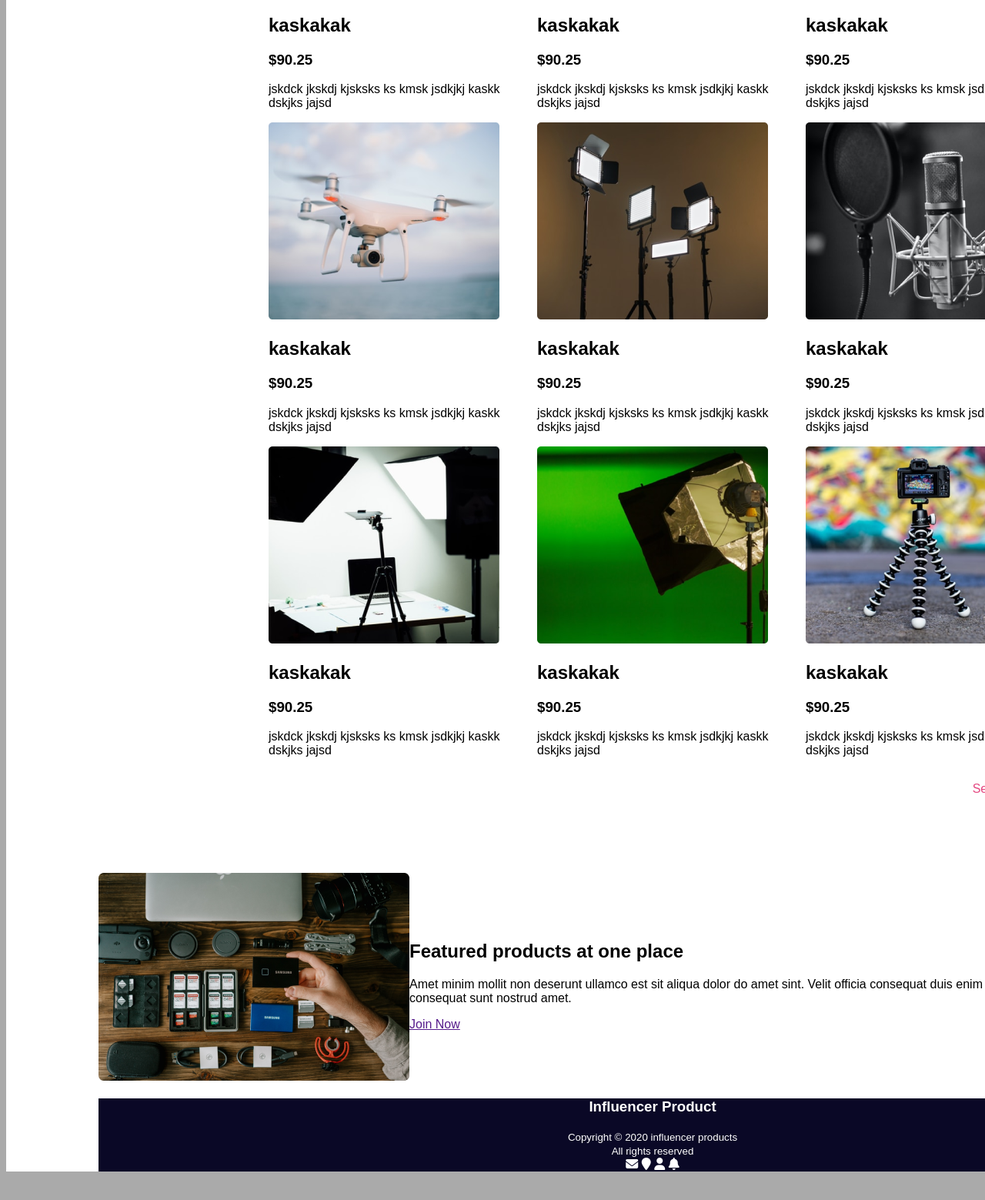
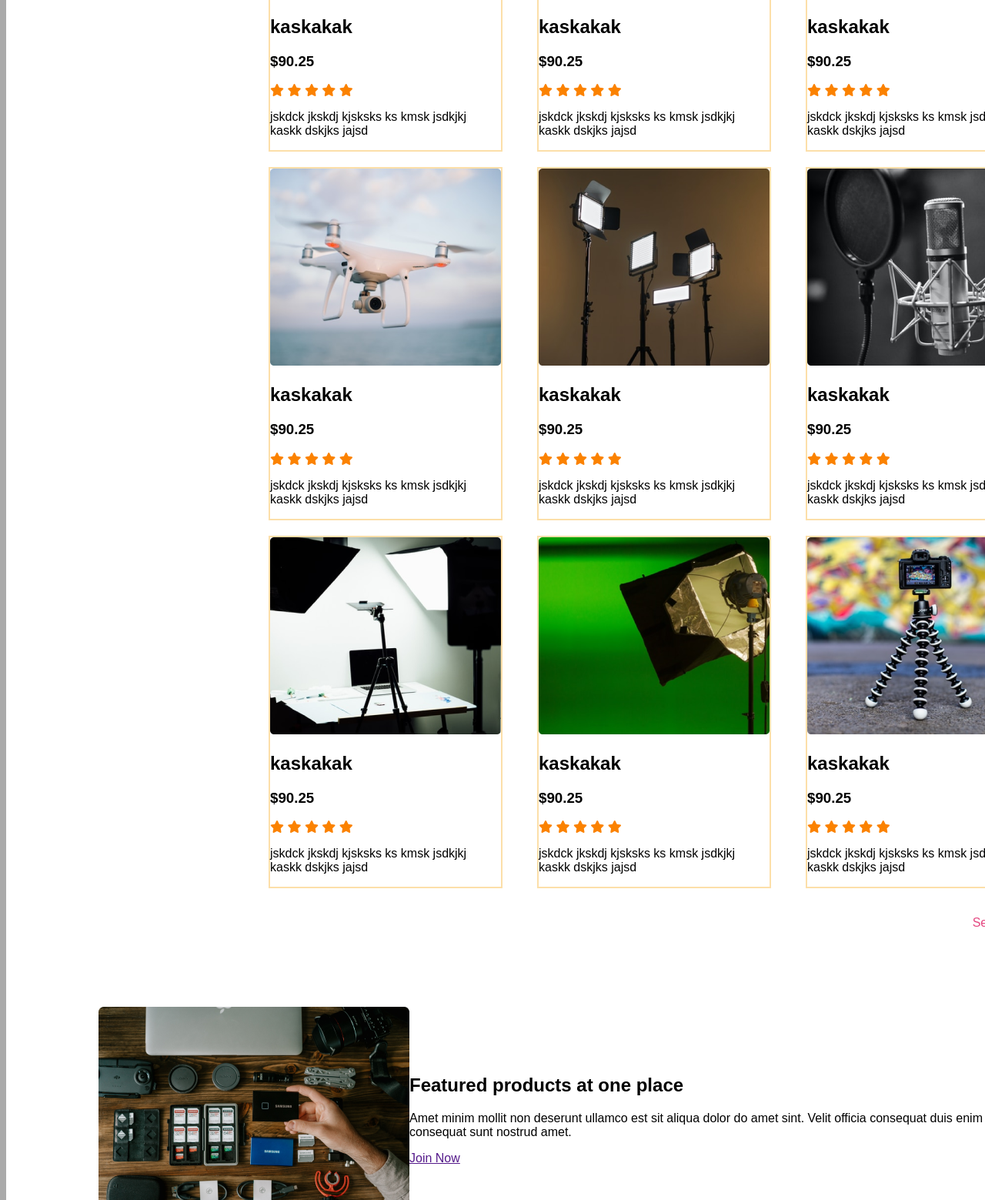
Before and after one commit to Sulayman1/influencer-gears, a plain HTML site: page index.html in a window 1280 px wide. Shown: the part 1202-2761 px from the top of the page at 77% size. Before the commit the page ends 2732 px from the top, so only its background shows below. Drawn offline with Linux system fonts and the light colour scheme.

Commit message:
time lose

```diff
--- a/index.html
+++ b/index.html
@@ -20,22 +20,18 @@
     <!-- Header End -->
 
     <!-- Main starts -->
-    <main>
-        <section class="container">
-            <h2 id="top-text">Influencer Product</h2>
-            <!-- Closed......................... <div class="flex">
-                <div id="cam-pic">
-                    <img src="images/main-camera.png" alt="">
+    <main class="container">
+        <section>
+            <div class="hflex">
+                <div>
+                    <h2 id="top-text">Influencer Product</h2>
                 </div>
-                <div id="influencer-detail">
-                    <h1>Start Your Journey As <br>
-                        Influencer</h1>
-                    <p>Achieve total Influencer Relationship Management (IRM) with the most comprehensive program in
-                        existence.
-                    </p>
-                    <a href="">Preebook now</a>
+                <div class="top-icon">
+                    <i class="fas fa-shopping-cart"></i>
+                    <i class="fas fa-search"></i>
                 </div>
-            </div> -->
+            </div>
+
             <div class="flex">
 
                 <div class="influencer">
@@ -63,58 +59,121 @@
             <div class="collection">
                 <h2 id="pop-collection">Popular Collection</h2>
                 <div class="collections">
-                    <div>
+                    <div class="rd">
                         <img src="images/9pic/airpod.png" alt="">
                         <h2>kaskakak</h2>
                         <h3>$90.25</h3>
+                        <div class="stars">
+                            <i class="fas fa-star"></i>
+                            <i class="fas fa-star"></i>
+                            <i class="fas fa-star"></i>
+                            <i class="fas fa-star"></i>
+                            <i class="fas fa-star"></i>
+                        </div>
                         <p>jskdck jkskdj kjsksks ks kmsk jsdkjkj kaskk dskjks jajsd</p>
                     </div>
-                    <div>
+                    <div class="rd">
                         <img src="images/9pic/camera.png" alt="">
                         <h2>kaskakak</h2>
                         <h3>$90.25</h3>
+                        <div class="stars">
+                            <i class="fas fa-star"></i>
+                            <i class="fas fa-star"></i>
+                            <i class="fas fa-star"></i>
+                            <i class="fas fa-star"></i>
+                            <i class="fas fa-star"></i>
+                        </div>
                         <p>jskdck jkskdj kjsksks ks kmsk jsdkjkj kaskk dskjks jajsd</p>
                     </div>
-                    <div>
+                    <div class="rd">
                         <img src="images/9pic/action.png" alt="">
                         <h2>kaskakak</h2>
                         <h3>$90.25</h3>
+                        <div class="stars">
+                            <i class="fas fa-star"></i>
+                            <i class="fas fa-star"></i>
+                            <i class="fas fa-star"></i>
+                            <i class="fas fa-star"></i>
+                            <i class="fas fa-star"></i>
+                        </div>
                         <p>jskdck jkskdj kjsksks ks kmsk jsdkjkj kaskk dskjks jajsd</p>
                     </div>
-                    <div>
+                    <div class="rd">
                         <img src="images/9pic/drone.png" alt="">
                         <h2>kaskakak</h2>
                         <h3>$90.25</h3>
+                        <div class="stars">
+                            <i class="fas fa-star"></i>
+                            <i class="fas fa-star"></i>
+                            <i class="fas fa-star"></i>
+                            <i class="fas fa-star"></i>
+                            <i class="fas fa-star"></i>
+                        </div>
                         <p>jskdck jkskdj kjsksks ks kmsk jsdkjkj kaskk dskjks jajsd</p>
                     </div>
-                    <div>
+                    <div class="rd">
                         <img src="images/9pic/lights.png" alt="">
                         <h2>kaskakak</h2>
                         <h3>$90.25</h3>
+                        <div class="stars">
+                            <i class="fas fa-star"></i>
+                            <i class="fas fa-star"></i>
+                            <i class="fas fa-star"></i>
+                            <i class="fas fa-star"></i>
+                            <i class="fas fa-star"></i>
+                        </div>
                         <p>jskdck jkskdj kjsksks ks kmsk jsdkjkj kaskk dskjks jajsd</p>
                     </div>
-                    <div>
+                    <div class="rd">
                         <img src="images/9pic/mic.png" alt="">
                         <h2>kaskakak</h2>
                         <h3>$90.25</h3>
+                        <div class="stars">
+                            <i class="fas fa-star"></i>
+                            <i class="fas fa-star"></i>
+                            <i class="fas fa-star"></i>
+                            <i class="fas fa-star"></i>
+                            <i class="fas fa-star"></i>
+                        </div>
                         <p>jskdck jkskdj kjsksks ks kmsk jsdkjkj kaskk dskjks jajsd</p>
                     </div>
-                    <div>
+                    <div class="rd">
                         <img src="images/9pic/setup.png" alt="">
                         <h2>kaskakak</h2>
                         <h3>$90.25</h3>
+                        <div class="stars">
+                            <i class="fas fa-star"></i>
+                            <i class="fas fa-star"></i>
+                            <i class="fas fa-star"></i>
+                            <i class="fas fa-star"></i>
+                            <i class="fas fa-star"></i>
+                        </div>
                         <p>jskdck jkskdj kjsksks ks kmsk jsdkjkj kaskk dskjks jajsd</p>
                     </div>
-                    <div>
+                    <div class="rd">
                         <img src="images/9pic/single-light.png" alt="">
                         <h2>kaskakak</h2>
                         <h3>$90.25</h3>
+                        <div class="stars">
+                            <i class="fas fa-star"></i>
+                            <i class="fas fa-star"></i>
+                            <i class="fas fa-star"></i>
+                            <i class="fas fa-star"></i>
+                            <i class="fas fa-star"></i>
+                        </div>
                         <p>jskdck jkskdj kjsksks ks kmsk jsdkjkj kaskk dskjks jajsd</p>
                     </div>
-                    <div>
+                    <div class="rd">
                         <img src="images/9pic/tripod.png" alt="">
                         <h2>kaskakak</h2>
                         <h3>$90.25</h3>
+                        <div class="stars">
+                            <i class="fas fa-star"></i>
+                            <i class="fas fa-star"></i>
+                            <i class="fas fa-star"></i>
+                            <i class="fas fa-star"></i>
+                            <i class="fas fa-star"></i>
+                        </div>
                         <p>jskdck jkskdj kjsksks ks kmsk jsdkjkj kaskk dskjks jajsd</p>
                     </div>
                 </div>
--- a/style.css
+++ b/style.css
@@ -54,6 +54,12 @@ main{
 /* ,,,,,,,,,,,,,,,,,,,,,
 section starts
 ,,,,,,,,,,,,,,,,,,,,,,,,, */
+.hflex{
+    display: flex;
+    flex-direction: row;
+    align-items: center;
+    justify-content: space-between;
+}
 .container{
     background-color: #FFFFFF;
     width: 1440px;
@@ -61,7 +67,11 @@ section starts
     margin-bottom: 0px;
 }
 #top-text{
+    /* display: inline; */
     font-size: 24px;
+}
+.top-icon{
+    font-size: 26px;
 }
 .flex{display: flex;
     /* grid;
@@ -89,6 +99,9 @@ section starts
     background-color: #E02C6D;
     padding: 10px 24px;
 
+}
+.influencer:hover{
+    transform: scale(1.03);
 }
 .fa-long-arrow-alt-right{
     font-size: 20px;
@@ -126,6 +139,17 @@ collection area
     justify-items: center;
     margin-left: 196px;padding-left: 25px;
 }
+.rd{
+    border: 2px solid rgb(252, 223, 169);
+    margin-right: 45px;
+    margin-left: 0px;margin-bottom: 20px;
+}
+.rd:hover{
+    transform: scale(1.03);
+}
+.stars{
+    color: #FB8200;
+}
 .icon-right{
     color:#E02C6DDE;
     font: size 24px;text-align: right;
@@ -142,3 +166,29 @@ collection area
    background-color:#0A0826;
    margin top: 0px;
 }
+/* ..................................
+responsive
+.................................... */
+/* mobail divice */
+@media only screen and (max-width:688px){
+
+    .hflex{
+        width: 50%;
+        flex-direction: column;
+    }
+    .collections{
+        grid-template-columns: repeat(1, 1fr);
+    }
+    .flex{
+        flex-direction: column-reverse;
+    }
+
+}
+@media only screen and(min: width 687p)and(max-width:1180px){
+.collections{
+    background-color: cadetblue;
+}
+}
+@media screen {
+
+}
```
